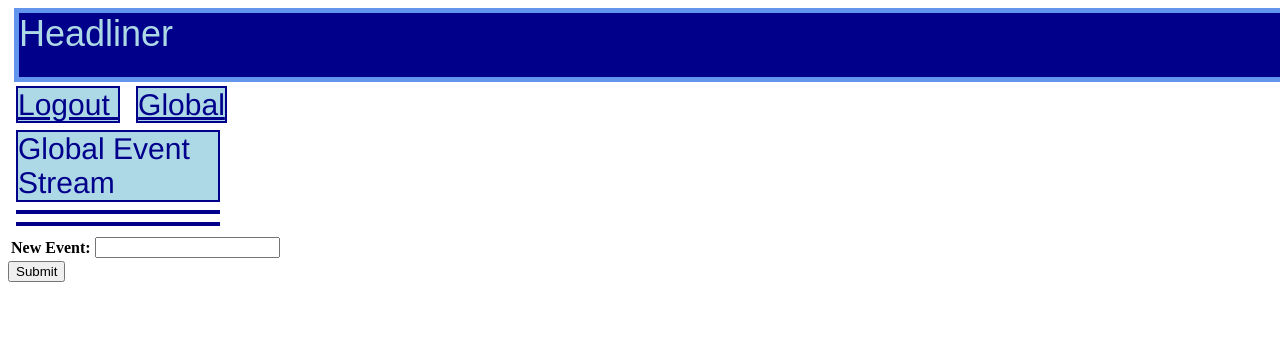
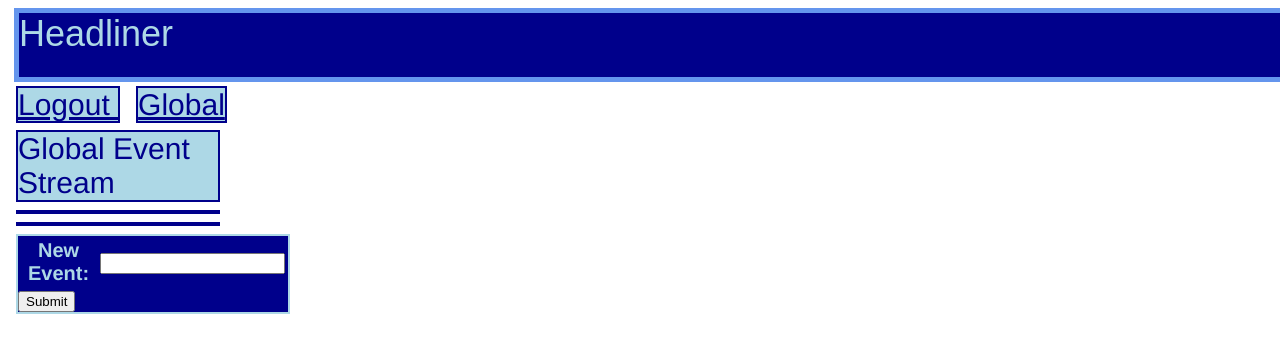
Before and after one commit to thomaslee9/Headliner, a Django app: page /global in a window 1280 px wide. Shown: the top 353 px of the page. Run offline with Django 5.2, Linux system fonts and the light colour scheme; the visitor is signed in with stand-in values (Sample User, id 1); data that the repository does not hold is empty.

Commit message:
Cleaned up global.js and css

```diff
--- a/headliner/static/headliner/headliner.css
+++ b/headliner/static/headliner/headliner.css
@@ -62,3 +62,31 @@ headliner.css */
     font-style: bold;
     color: lightblue;
 }
+
+#event_form {
+    background-color: darkblue;
+    width: 270px;
+    border-width: 2px;
+    border-style: solid;
+    border-color: lightblue;
+    margin: 8px;
+    font-family: Helvetica;
+
+    font-size: 20px;
+    font-style: bold;
+    color: lightblue;
+}
+
+
+.event-div {
+    background-color: cornflowerblue;
+    width: 310px;
+    border-width: 2px;
+    border-style: solid;
+    border-color: darkblue;
+    margin: 5px;
+    font-family: Helvetica;
+    font-size: 20px;
+    font-style: bold;
+    color: darkblue;
+}
--- a/headliner/templates/headliner/global.html
+++ b/headliner/templates/headliner/global.html
@@ -35,7 +35,7 @@ login.html -->
         {{ error }}
     </div>
 
-    <form action="{% url 'global' %}" method = "POST">
+    <form action="{% url 'global' %}" id="event_form"method = "POST">
         <table>
             {{form.as_table}}
         </table>
```
